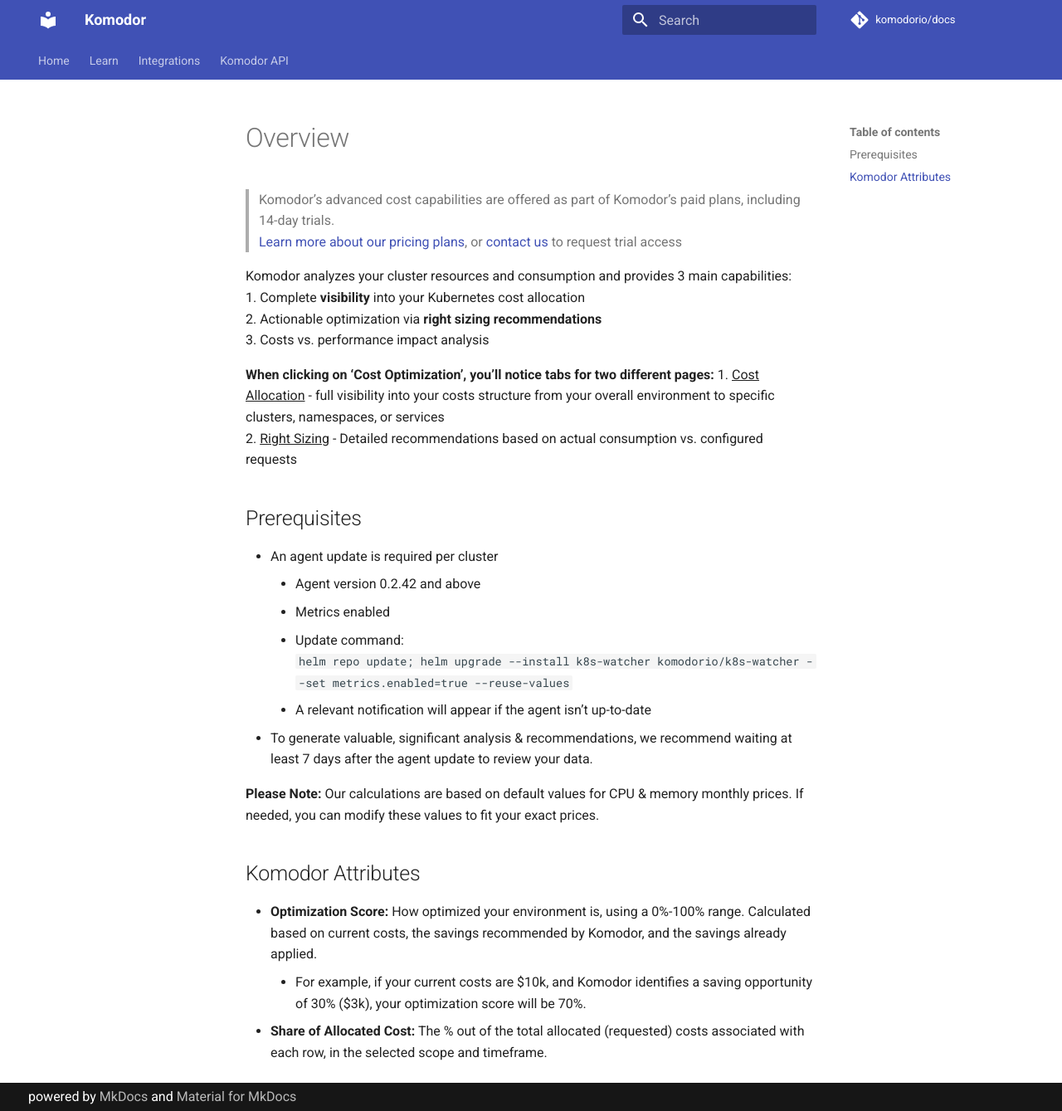
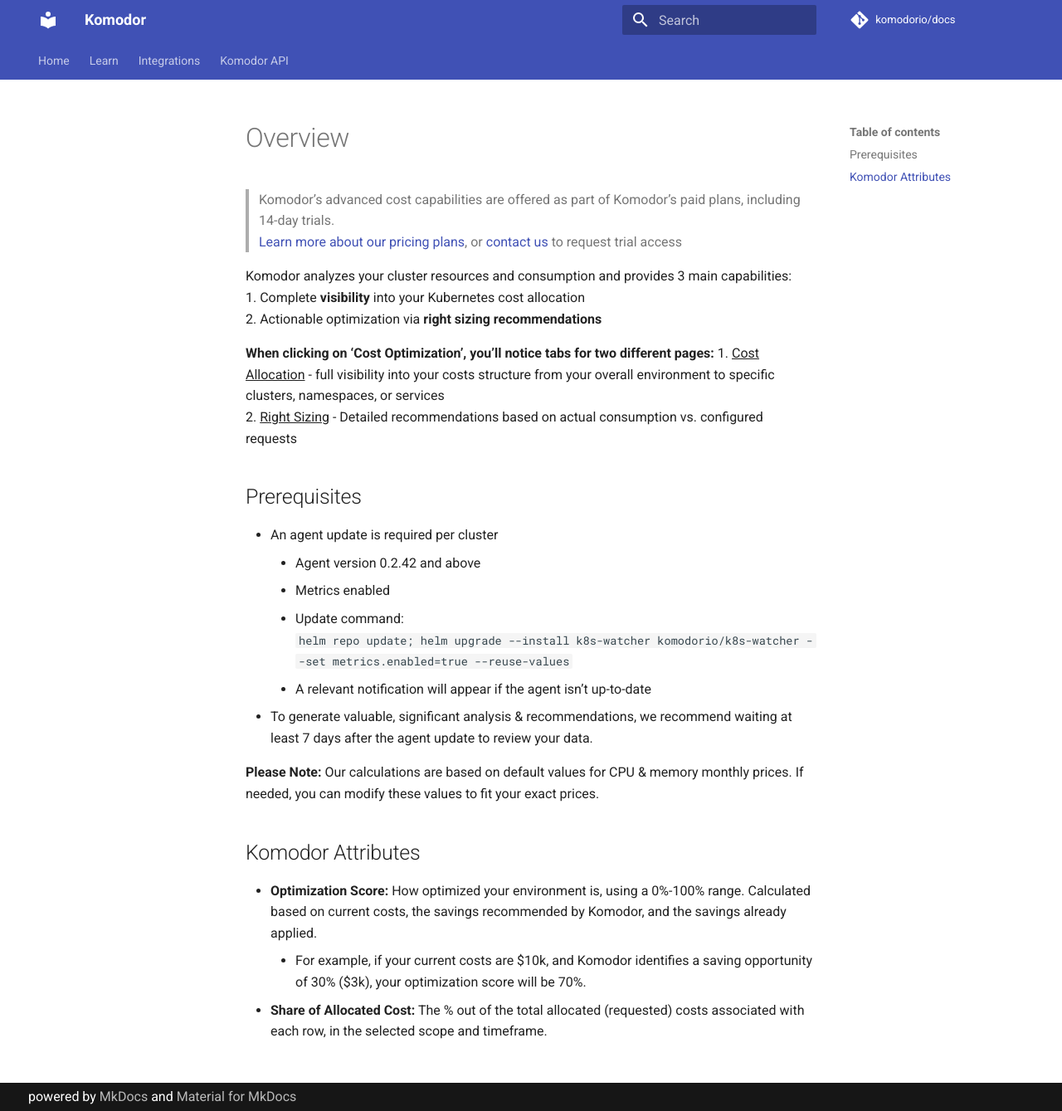
Before and after one commit to komodorio/docs, an MkDocs documentation site: the page built from docs/Learn/Cost-Optimization/Overview.md, in a window 1280 px wide and 1339 px high. Shown: the whole window at 83% size. Built offline with MkDocs 1.6.1 and Material for MkDocs 9.7.7, drawn with Linux system fonts in a browser that asks for light colours; comment, search, counter and statistics services are not loaded.

Commit message:
Update Overview.md

```diff
--- a/docs/Learn/Cost-Optimization/Overview.md
+++ b/docs/Learn/Cost-Optimization/Overview.md
@@ -6,7 +6,6 @@
 Komodor analyzes your cluster resources and consumption and provides 3 main capabilities:
 1. Complete **visibility** into your Kubernetes cost allocation
 2. Actionable optimization via **right sizing recommendations**
-3. Costs vs. performance impact analysis
 
 **When clicking on ‘Cost Optimization’, you’ll notice tabs for two different pages:**
 1. <u>Cost Allocation</u> - full visibility into your costs structure from your overall environment to specific clusters, namespaces, or services
```
